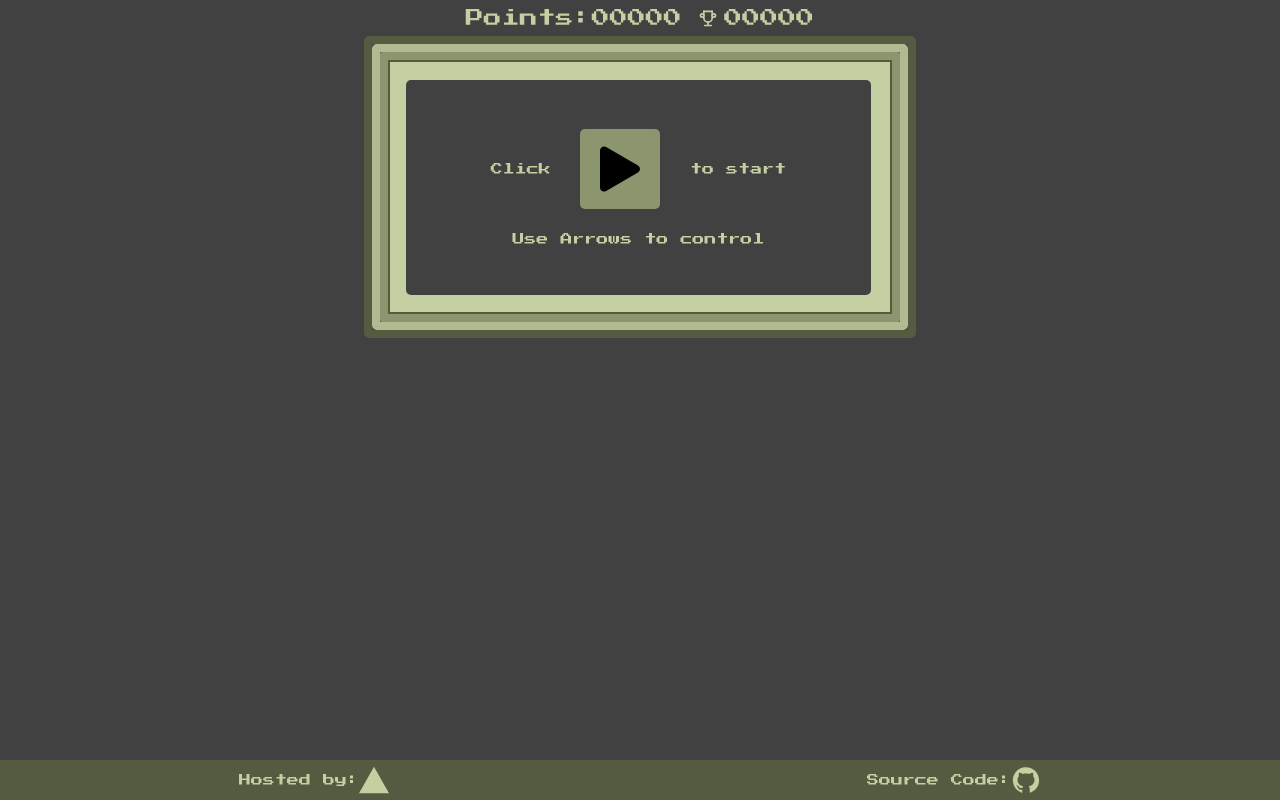
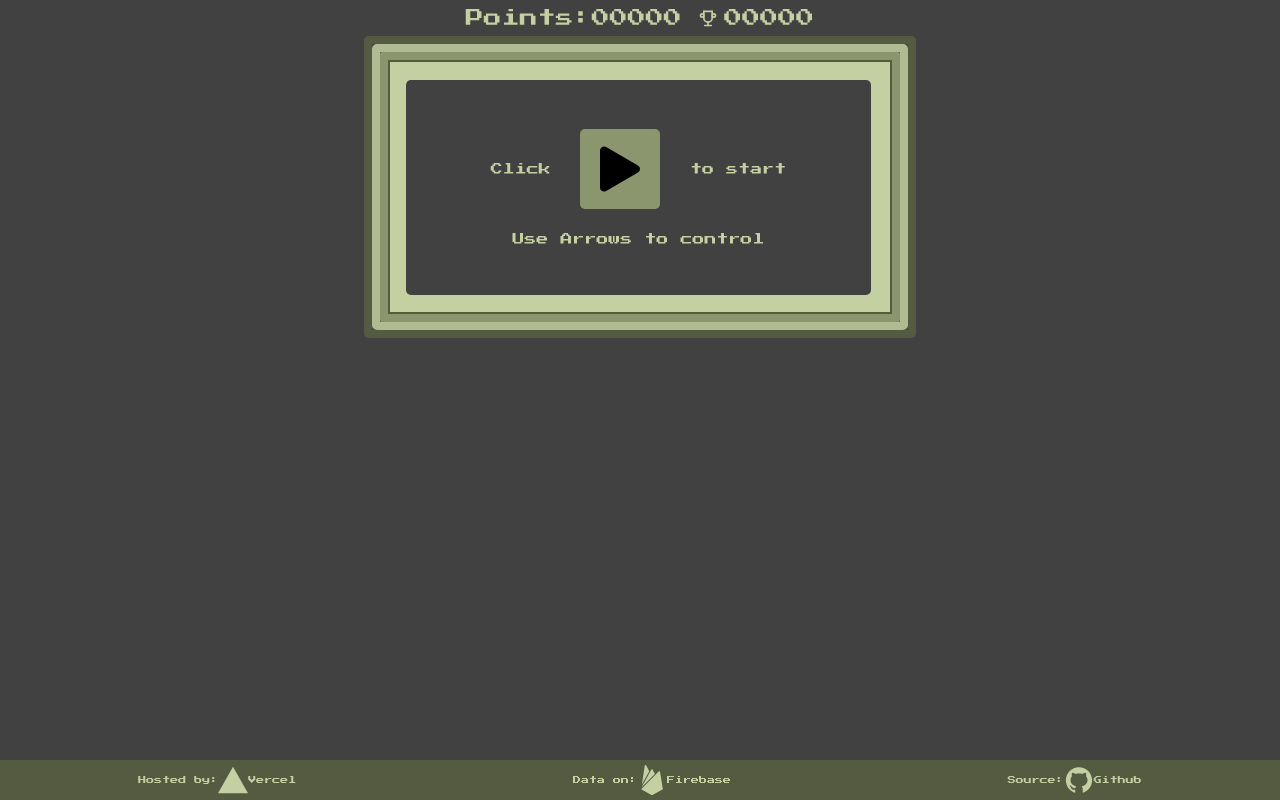
Before and after one commit to tobyonono/snake-typescript, a React (Create React App) app: page / in a window 1280 px wide. Built offline with nearby package versions, Linux system fonts and the light colour scheme.

Commit message:
add control by swipe

```diff
--- a/src/App.css
+++ b/src/App.css
@@ -16,6 +16,7 @@ body {
   display:flex;
   flex-direction: column;
   align-items: center;
+  height: 500px;
 }
 
 .placar {
--- a/src/App.tsx
+++ b/src/App.tsx
@@ -6,13 +6,19 @@ import ScoreItem from "./ScoreItem"
 import { TbTrophy } from 'react-icons/tb'
 import {SnakeContext} from './SnakeContext/SnakeProvider'
 import { getNewAxys } from "./utils/keyboardEvents"
-import { detectMob } from "./utils/isMobile"
-import Arrows from "./Arrows/Arrows"
 import Footer from "./Footer/Footer"
+import useSwipe from "./utils/mySwipe"
 
 const App = () => {
   const [axys, setAxys] =  useState<Axys>({row:0, col:1})
   const {snake, setSnake} = useContext(SnakeContext)
+
+  const swipeHandlers = useSwipe({
+    onSwipedRight: () => setAppAxys('ArrowRight'),
+    onSwipedLeft: () => setAppAxys('ArrowLeft'),
+    onSwipedUp: () => setAppAxys('ArrowUp'),
+    onSwipedDown: () => setAppAxys('ArrowDown'),
+  });
 
   const nextFruit = (cells: Coordinate[]) => {
     let pos: Coordinate
@@ -94,7 +100,8 @@ const App = () => {
     return () => clearInterval(id);
   }
 
-  return <div className="App">
+  return <div className="App" {...swipeHandlers}>
+
     <div className="placar">
       <ScoreItem
         description="Points:"
@@ -113,13 +120,6 @@ const App = () => {
     <Board
       fnMove={move}
     />
-
-    { detectMob() &&  snake.phase == 1 &&
-      <Arrows
-        setAppAxys={setAppAxys}
-      />
-    }
-
     <Footer/>
 
   </div>
--- a/src/Arrows/Arrows.tsx
+++ b/src/Arrows/Arrows.tsx
@@ -1,7 +1,7 @@
 import { CgArrowDown, CgArrowUp, CgArrowLeft, CgArrowRight } from 'react-icons/cg'
 import './arrows.css'
 
-const size:number = 80;
+const size:number = 50;
 
 interface Props {
   setAppAxys: (key:string) => void
--- a/src/Footer/Footer.tsx
+++ b/src/Footer/Footer.tsx
@@ -1,20 +1,36 @@
 import './footer.css'
 import {SiVercel} from 'react-icons/si'
 import {AiFillGithub} from 'react-icons/ai'
+import {SiFirebase} from 'react-icons/si'
+import { detectMob } from "../utils/isMobile"
 
 const Footer = () => {
 
   return <div className="footer">
-    <a href="https://snake-typescript.vercel.app/" target="_blank" >
-      <span>
-        Hosted by:
-      </span>
+    <a href="https://snake-typescript.vercel.app/" target="_blank" rel="noreferrer" >
+      <span>Hosted by:</span>
       <SiVercel size={30} />
+      {!detectMob() &&
+        <span>Vercel</span>
+      }
     </a>
 
-    <a href="https://github.com/walterfcarvalho/snake-typescript" target="_blank" >
-      <span>Source Code:</span>
+    <a href="https://snake-typescript.vercel.app/" target="_blank" rel="noreferrer" >
+      <span>Data on:</span>
+      <SiFirebase size={30} />
+      {!detectMob() &&
+        <span>Firebase</span>
+      }
+
+    </a>
+
+    <a href="https://github.com/walterfcarvalho/snake-typescript" target="_blank" rel="noreferrer" >
+      <span>Source:</span>
       <AiFillGithub size={30} />
+      {!detectMob() &&
+      <span>Github</span>
+      }
+
     </a>
 
   </div>
--- a/src/Footer/footer.css
+++ b/src/Footer/footer.css
@@ -23,3 +23,7 @@ a {
 .footer span:hover {
   color: var(--color3);
 }
+
+.footer span {
+  font-size: 8px;
+}
--- /dev/null
+++ b/src/utils/mySwipe.tsx
@@ -0,0 +1,67 @@
+import { TouchEvent, useState } from 'react'
+
+interface SwipeInput {
+    onSwipedLeft: () => void
+    onSwipedRight: () => void
+    onSwipedUp: () => void
+    onSwipedDown: () => void
+}
+
+interface SwipeOutput {
+    onTouchStart: (e: TouchEvent) => void
+    onTouchMove: (e: TouchEvent) => void
+    onTouchEnd: () => void
+}
+
+const MySwipe = (input: SwipeInput): SwipeOutput => {
+    const minSwipeDistance = 50
+    const [touchStart, setTouchStart] = useState<number>(0)
+    const [touchEnd, setTouchEnd] = useState<number>(0)
+    const [touchVertStart, setTouchVertStart] = useState<number>(0)
+    const [touchVertEnd, setTouchVertEnd] = useState<number>(0)
+
+    const onTouchStart = (e: TouchEvent) => {
+        setTouchEnd(0)
+        setTouchStart(e.targetTouches[0].clientX)
+
+        setTouchVertEnd(0)
+        setTouchVertStart(e.targetTouches[0].clientY)
+    }
+
+    const onTouchMove = (e: TouchEvent) => {
+        setTouchEnd(e.targetTouches[0].clientX)
+        setTouchVertEnd(e.targetTouches[0].clientY)
+    }
+
+    const onTouchEnd = () => {
+        if (!touchStart || !touchEnd) return
+        if (!touchVertStart || !touchVertEnd) return
+
+        const distance = touchStart - touchEnd
+        const isLeftSwipe = distance > minSwipeDistance
+        const distanceVert = touchVertStart - touchVertEnd
+        const isUpSwipe = distanceVert > minSwipeDistance
+        if (Math.abs(touchStart - touchEnd) > Math.abs(touchVertStart - touchVertEnd)) {
+            if (isLeftSwipe) {
+                input.onSwipedLeft()
+            } else {
+                input.onSwipedRight()
+            }
+        } else {
+
+            if (isUpSwipe) {
+                input.onSwipedUp()
+            } else {
+                input.onSwipedDown()
+            }
+        }
+    }
+
+    return {
+        onTouchStart,
+        onTouchMove,
+        onTouchEnd
+    }
+}
+
+export default MySwipe
```
Also changed, not shown: 1 other file (tests, documents, lock files or other folders).
